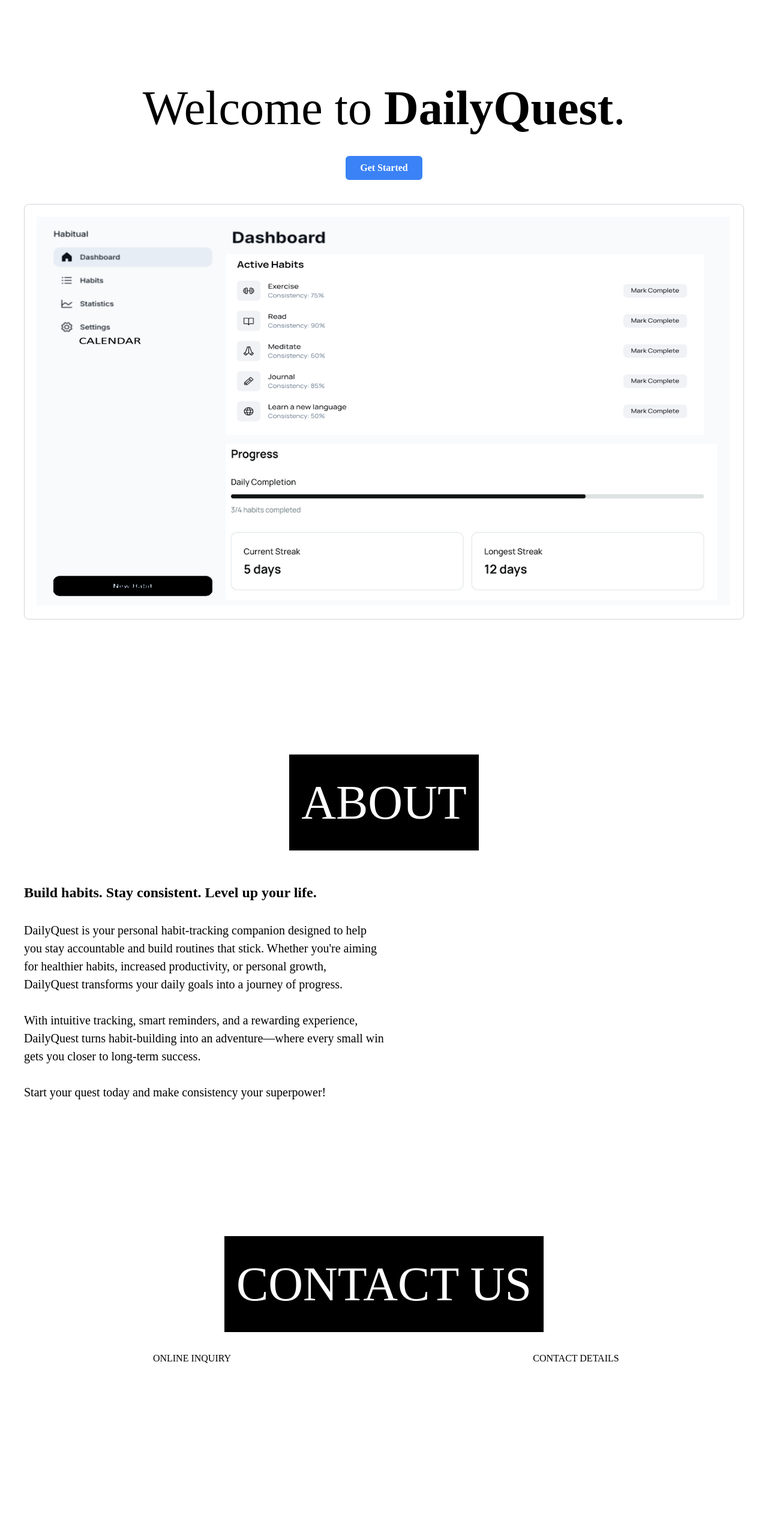
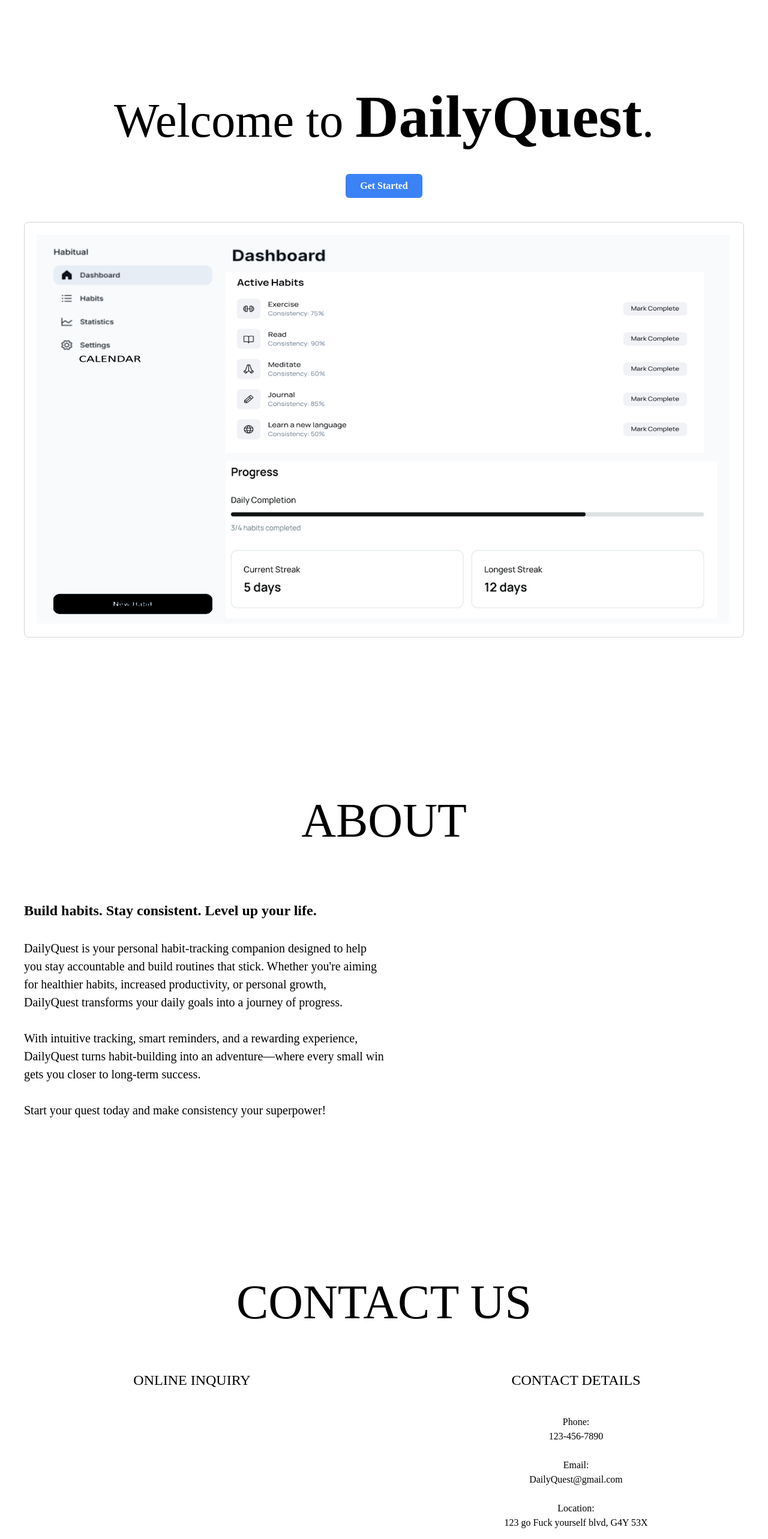
Before and after one commit to stanleypangg/DailyQuest, a React (Vite) app in the folder frontend/: page / in a window 1280 px wide. Shown: the part 200-2766 px from the top of the page at 60% size. Before the commit the page ends 2477 px from the top, so only its background shows below. Built offline with nearby package versions, Linux system fonts and the light colour scheme.

Commit message:
contact info

```diff
--- a/frontend/src/components/home/index.tsx
+++ b/frontend/src/components/home/index.tsx
@@ -2,7 +2,7 @@ import React from "react";
 
 const index = () => {
   return (
-    <div className="header" style={{ fontFamily: "JetBrains Mono" }}>
+    <div id='main' className="header" style={{ fontFamily: "JetBrains Mono" }}>
       <nav className="bg-white fixed top-0 w-full flex justify-between items-center px-[30px]">
         {/* Left-side navigation links */}
         <ul className="flex gap-[20px] list-none text-[16px] p-0 m-[30px] ml-[60px] items-center">
@@ -12,7 +12,7 @@ const index = () => {
             </a>
           </li>
           <li>
-            <a href="#front" className="hover:underline">
+            <a href="#main" className="hover:underline">
               Home
             </a>
           </li>
@@ -43,7 +43,7 @@ const index = () => {
             id="front"
             className="homeText w-fit mx-auto p-5 text-[80px] text-center mt-[300px]"
           >
-            Welcome to <span className="font-extrabold">DailyQuest</span>.
+            Welcome to <span className="font-bold text-[100px]">DailyQuest</span>.
           </div>
         </div>
 
@@ -64,7 +64,7 @@ const index = () => {
           id="about"
           className="flex flex-col justify-center gap-5 items-center"
         >
-          <div className="bg-black text-white w-fit mx-auto p-5 text-[80px] text-center mt-[225px]">
+          <div className="w-fit mx-auto p-5 text-[80px] text-center mt-[225px]">
             ABOUT
           </div>
           <div id="row" className="flex justify-between flex-wrap mt-8">
@@ -95,16 +95,27 @@ const index = () => {
           id="contact"
           className="flex flex-col justify-center gap-5 items-center"
         >
-          <div className="bg-black text-white w-fit mx-auto p-5 text-[80px] text-center mt-[225px]">
+          <div className="w-fit mx-auto p-5 text-[80px] text-center mt-[225px]">
             CONTACT US
           </div>
         </div>
         <div id="row" className="flex justify-between flex-wrap mt-8">
           <div id="contactCol1" className="w-1/2 text-center">
-            ONLINE INQUIRY
+            <span className="text-[24px]">ONLINE INQUIRY</span>
           </div>
           <div id="contactCol2" className="w-1/2 text-center">
-            CONTACT DETAILS
+            <span className="text-[24px]">CONTACT DETAILS</span>
+            <p className="mt-10">
+              Phone: <br></br>
+              123-456-7890 <br></br>
+              <br></br>
+              Email: <br></br>
+              DailyQuest@gmail.com <br></br>
+              <br></br>
+              Location: <br></br>
+              123 go Fuck yourself blvd, G4Y 53X<br></br>
+              <br></br>
+            </p>
           </div>
         </div>
       </div>
```
